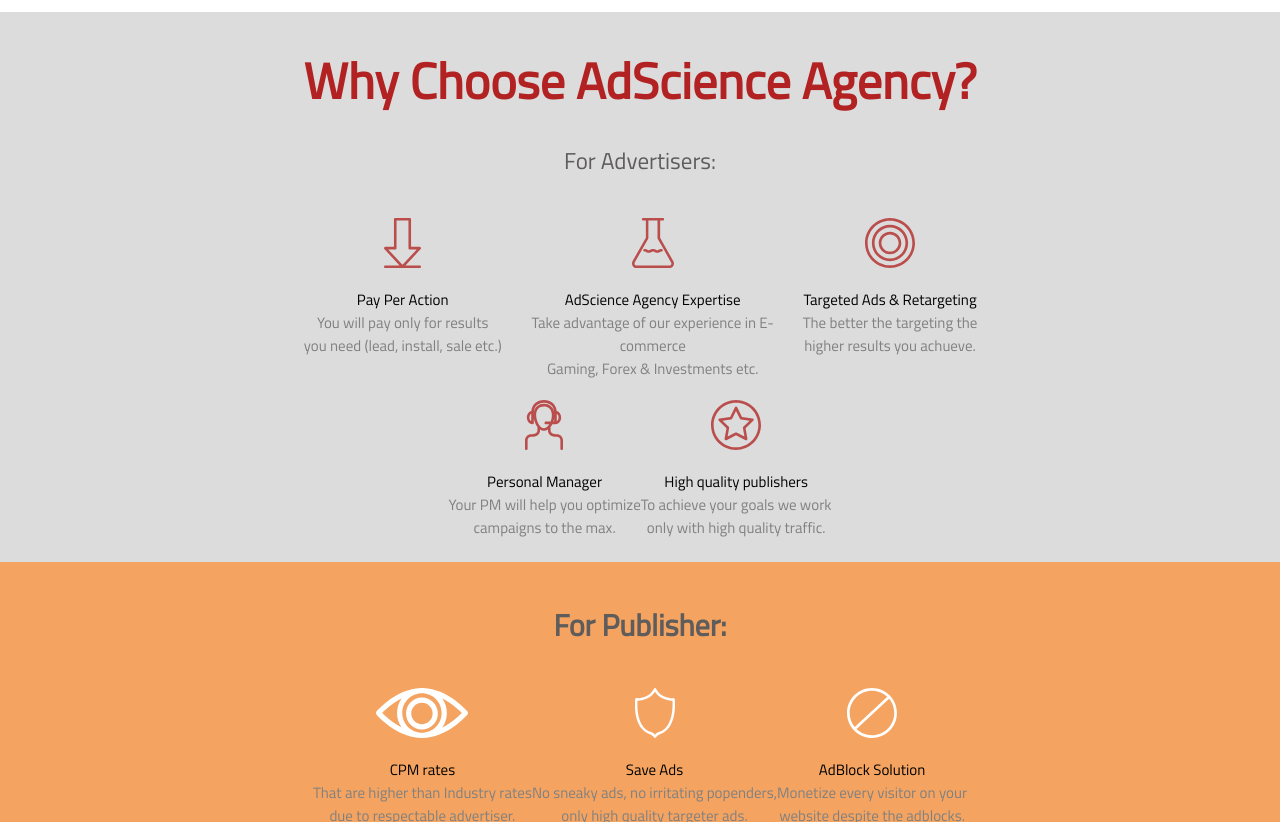
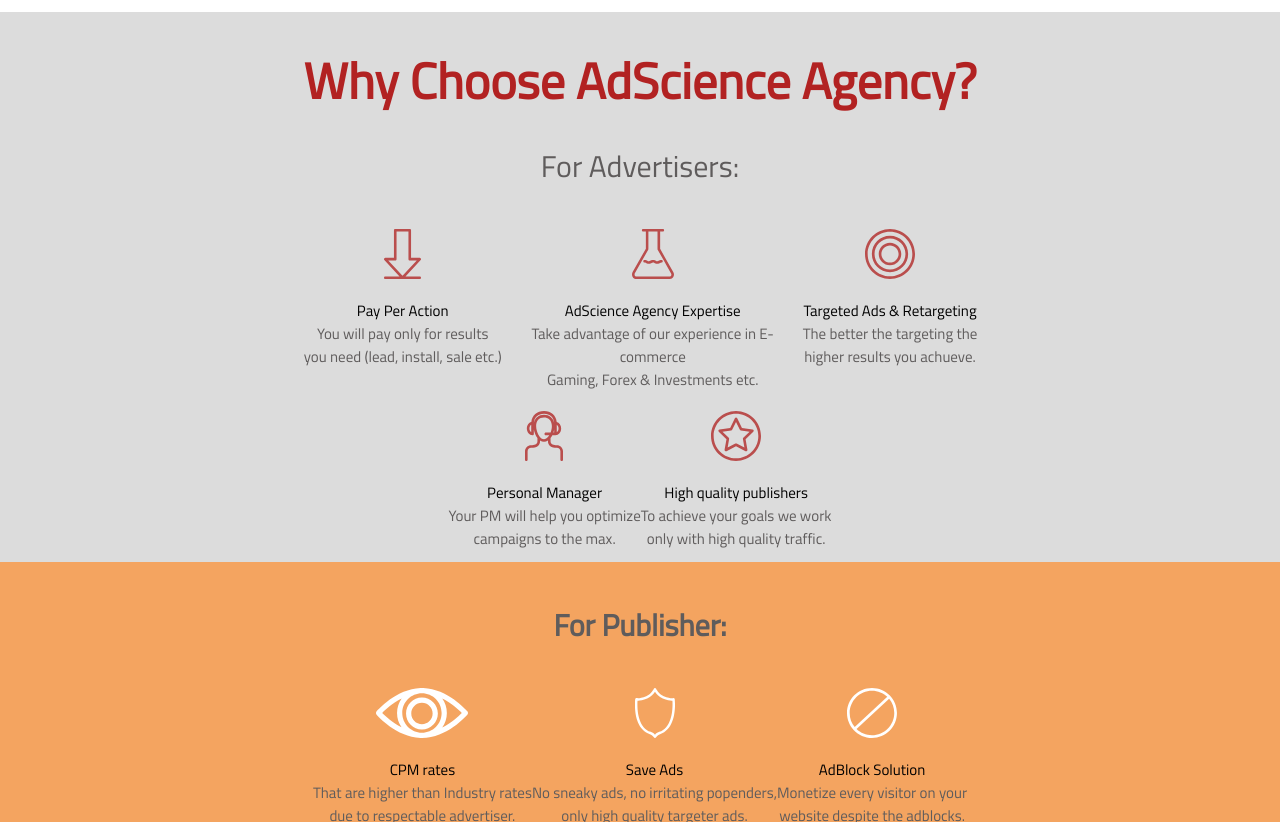
Before and after one commit to bethliss/bethliss.github.io, a plain HTML site: page file.html in a window 1280 px wide. Shown: the part 1978-2800 px from the top of the page. Drawn offline with Linux system fonts and the light colour scheme.

Commit message:
Add files via upload

```diff
--- a/file.html
+++ b/file.html
@@ -51,9 +51,8 @@
   div.angle {
     background-repeat: no-repeat;
     background-image: url("img7/kr.png");
-    margin-left: 30%;
     height: 450px;
-    width: 650px;
+    background-position: right;
   }
   div.white div.notebook {
     height: 350px;
@@ -333,7 +332,7 @@
 
     p.advertisers {
       color: #5f5c5c;
-      font-size: 23px;
+      font-size: 30px;
       text-align: center;
       padding-top: 25px;
     }
@@ -363,7 +362,7 @@
 
     p.results {
       font-size: 15px;
-      color: grey;
+      color: #5f5c5c;
       text-align: center;
       width: 200px;
     }
@@ -390,7 +389,7 @@
 
     p.expertise {
       font-size: 15px;
-      color: grey;
+      color: #5f5c5c;
       text-align: center;
       width: 300px;
     }
@@ -417,7 +416,7 @@
 
     p.retargeted {
       font-size: 15px;
-      color: grey;
+      color: #5f5c5c;
       text-align: center;
     }
 
@@ -447,7 +446,7 @@
 
     p.manager {
       font-size: 15px;
-      color: grey;
+      color: #5f5c5c;
       text-align: center;
     }
 
@@ -470,7 +469,7 @@
 
     p.quality {
       font-size: 15px;
-      color: grey;
+      color: #5f5c5c;
       text-align: center;
     }
 
@@ -514,7 +513,7 @@
 
     p.rates {
       font-size: 15px;
-      color: grey;
+      color: #5f5c5c;
       text-align: center;
     }
 
@@ -539,7 +538,7 @@
 
     p.ads {
       font-size: 15px;
-      color: grey;
+      color: #5f5c5c;
       text-align: center;
     }
 
@@ -559,13 +558,11 @@
       color: black;
       padding-top: 20px;
       text-align: center;
-
-
     }
 
     p.block {
       font-size: 15px;
-      color: grey;
+      color: #5f5c5c;
       text-align: center;
     }
 
@@ -598,7 +595,7 @@
 
     p.payments {
       font-size: 15px;
-      color: grey;
+      color: #5f5c5c;
       text-align: center;
 
     }
@@ -626,7 +623,7 @@
 
     p.manager2 {
       font-size: 15px;
-      color: grey;
+      color: #5f5c5c;
       text-align: center;
 
     }
```
